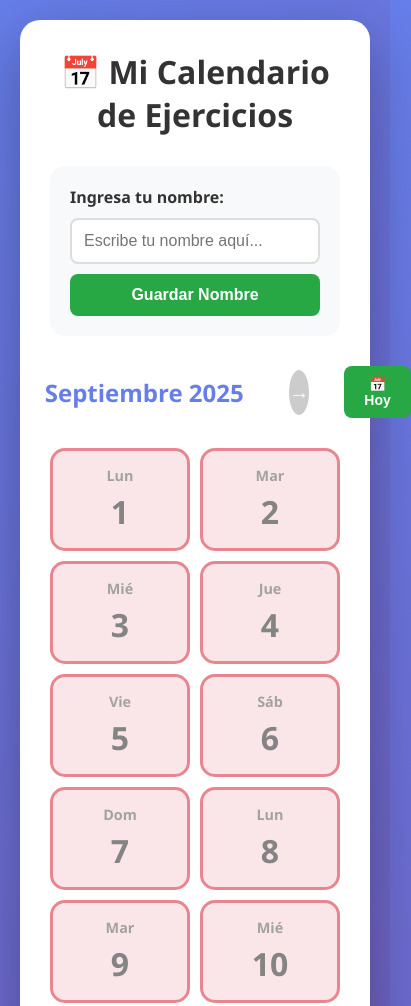
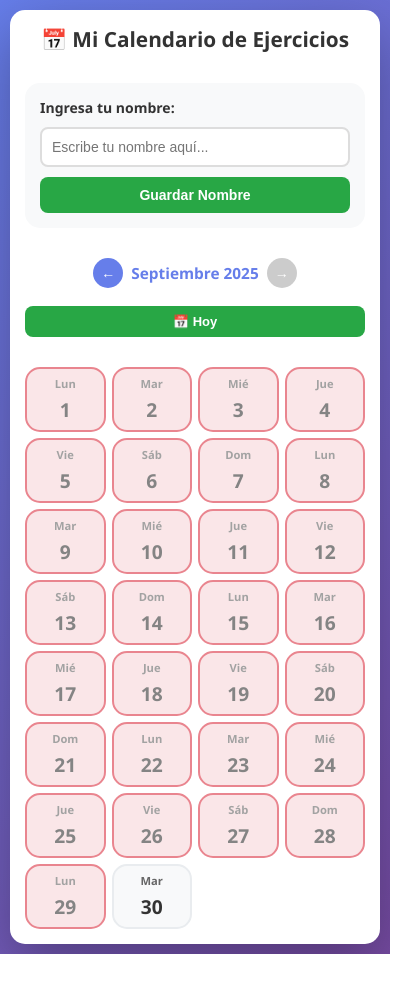
Before and after one commit to gonzalez1477/CalendarioEjercicio, a plain HTML site: page index.html in a window 390 px wide. Shown: the top 1006 px of the page, 411 px wide, since content can reach past the window. After the commit the page ends 954 px from the top, so only its background shows below. Drawn offline with Linux system fonts and the light colour scheme.

Commit message:
web realizada

```diff
--- a/style.css
+++ b/style.css
@@ -319,10 +319,9 @@ h1 {
     transform: scale(1.05);
 }
 
-@media (max-width: 768px) {
-    .calendar {
-        grid-template-columns: repeat(auto-fill, minmax(100px, 1fr));
-        gap: 10px;
+@media (max-width: 968px) {
+    .container {
+        padding: 20px;
     }
 
     h1 {
@@ -330,6 +329,191 @@ h1 {
     }
 
     .month-title {
-        font-size: 1.5em;
+        flex-wrap: wrap;
+        gap: 10px;
+    }
+
+    .month-display {
+        min-width: 200px;
+        font-size: 0.9em;
+    }
+
+    .nav-btn {
+        width: 40px;
+        height: 40px;
+        font-size: 18px;
+    }
+
+    .today-btn {
+        margin-left: 0;
+        width: 100%;
+        margin-top: 10px;
+    }
+
+    .calendar {
+        grid-template-columns: repeat(auto-fill, minmax(100px, 1fr));
+        gap: 10px;
+    }
+
+    .day-card {
+        padding: 10px;
+        min-height: 90px;
+    }
+
+    .day-number {
+        font-size: 1.6em;
+    }
+
+    .day-time {
+        font-size: 0.7em;
     }
 }
+
+@media (max-width: 640px) {
+    body {
+        padding: 10px;
+    }
+
+    .container {
+        padding: 15px;
+        border-radius: 15px;
+    }
+
+    h1 {
+        font-size: 1.5em;
+        margin-bottom: 5px;
+    }
+
+    .user-section {
+        padding: 15px;
+    }
+
+    .user-section label {
+        font-size: 14px;
+    }
+
+    .user-section input {
+        padding: 10px;
+        font-size: 14px;
+    }
+
+    .current-user {
+        flex-direction: column;
+        gap: 10px;
+        padding: 12px;
+    }
+
+    .edit-btn {
+        width: 100%;
+        padding: 10px;
+    }
+
+    .save-btn {
+        padding: 10px;
+        font-size: 14px;
+    }
+
+    .month-title {
+        font-size: 1.2em;
+        gap: 8px;
+    }
+
+    .month-display {
+        min-width: 150px;
+        font-size: 0.85em;
+    }
+
+    .nav-btn {
+        width: 35px;
+        height: 35px;
+        font-size: 16px;
+    }
+
+    .today-btn {
+        padding: 8px 15px;
+        font-size: 13px;
+    }
+
+    .calendar {
+        grid-template-columns: repeat(auto-fill, minmax(80px, 1fr));
+        gap: 8px;
+    }
+
+    .day-card {
+        padding: 8px;
+        min-height: 75px;
+        border-width: 2px;
+    }
+
+    .day-name {
+        font-size: 0.75em;
+    }
+
+    .day-number {
+        font-size: 1.4em;
+    }
+
+    .day-time {
+        font-size: 0.65em;
+        margin-top: 3px;
+    }
+
+    .modal-content {
+        padding: 20px;
+        width: 95%;
+    }
+
+    .modal-content h2 {
+        font-size: 1.3em;
+        margin-bottom: 15px;
+    }
+
+    .modal-buttons {
+        flex-direction: column;
+        gap: 10px;
+    }
+
+    .btn {
+        padding: 12px;
+        font-size: 14px;
+    }
+}
+
+@media (max-width: 400px) {
+    h1 {
+        font-size: 1.3em;
+    }
+
+    .calendar {
+        grid-template-columns: repeat(auto-fill, minmax(70px, 1fr));
+        gap: 6px;
+    }
+
+    .day-card {
+        padding: 6px;
+        min-height: 65px;
+    }
+
+    .day-name {
+        font-size: 0.7em;
+    }
+
+    .day-number {
+        font-size: 1.2em;
+    }
+
+    .day-time {
+        font-size: 0.6em;
+    }
+
+    .month-display {
+        min-width: 120px;
+        font-size: 0.8em;
+    }
+
+    .nav-btn {
+        width: 30px;
+        height: 30px;
+        font-size: 14px;
+    }
+}
```
